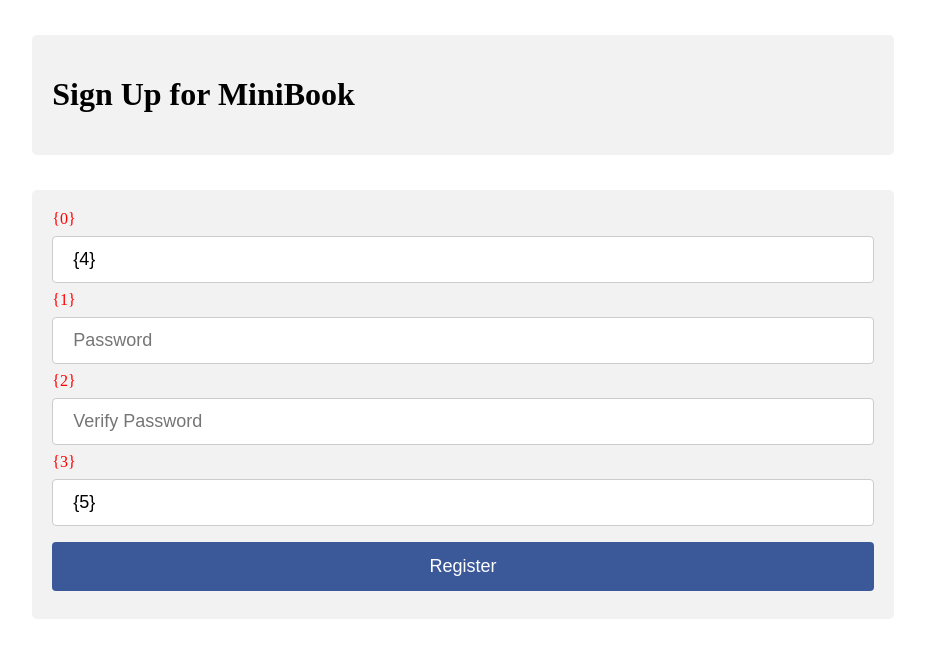
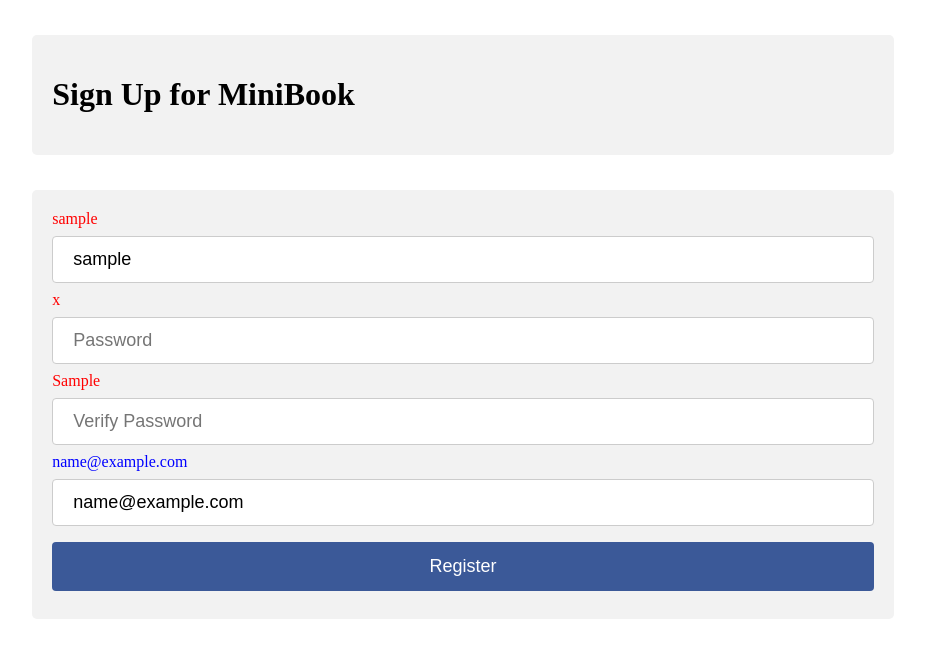
Before and after one commit to KingShalamah/user-signup, a Flask app: template templates/index.html in a window 1280 px wide. Shown: the top 658 px of the page, without its empty margins (177-1102 px from the left). Run offline with Flask 2, Linux system fonts and the light colour scheme; the template is opened without the code that fills it: most values are stand-ins (such as "Sample title", 1, 10 or a date in 2020).

Commit message:
Template files are working properly.

```diff
--- a/main.py
+++ b/main.py
@@ -1,98 +1,14 @@
 from flask import Flask, request
+import os
+import jinja2
+
+template_dir = os.path.join(os.path.dirname(__file__),'templates')
+jinja_env = jinja2.Environment(loader = jinja2.FileSystemLoader(template_dir))
+
 
 app = Flask(__name__)
 
 app.config['DEBUG'] = True     # Display errors in the browser too
-
-page_header = """
-<!DOCTYPE HTML>
-<html>
-<head>
- <title>MiniBook</title>
-
- <style>
- input[type=text], select {
-  width: 100%;
-  padding: 12px 20px;
-  margin: 8px 0;
-  display: inline-block;
-  border: 1px solid #ccc;
-  border-radius: 4px;
-  box-sizing: border-box;
-  font-size: 18px;
-}
-
-input[type=password], select {
-  width: 100%;
-  padding: 12px 20px;
-  margin: 8px 0;
-  display: inline-block;
-  border: 1px solid #ccc;
-  border-radius: 4px;
-  box-sizing: border-box;
-  font-size: 18px;
-}
-
-input[type=submit] {
-  width: 100%;
-  background-color: #3b5998;
-  color: white;
-  padding: 14px 20px;
-  margin: 8px 0;
-  border: none;
-  border-radius: 4px;
-  cursor: pointer;
-  font-size: 18px;
-}
-
-input[type=submit]:hover {
-  background-color: #8b9dc3;
-}
-
-div {
-  width: 65%;
-  margin-left: auto;
-  margin-right: auto;
-  margin-top: 35px;
-  margin-bottom: 35px;
-  border-radius: 5px;
-  background-color: #f2f2f2;
-  padding: 20px;
-}
-
-.email {
-  color: blue;
-}
-
-.alert {
-  color: red;
-}
-</style>
-
-</head>
-
-<body>
-<div>
-<h1>Sign Up for MiniBook</h1>
-</div>
-"""
-
-form = """
-<div>
-<form method='POST'>
- <span class="alert">{0}</span><input type="text" name="username" value="{4}" placeholder="Username">
- <span class="alert">{1}</span><input type="password" name="password" placeholder="Password">
- <span class="alert">{2}</span><input type="password" name="check_password" placeholder="Verify Password">
- <span class="alert">{3}</span><input type="text" name="email" value="{5}" placeholder="Email (Optional)">
- <input type="submit" value="Register">
-</form>
-</div>
-"""
-
-page_footer = """
-</body>
-</html>
-"""
 
 @app.route("/", methods=['POST'])
 def signup():
@@ -130,24 +46,26 @@
 
     if activate == False:
         message = "Your registration could not be processed.<br />" + username_status + "<br />" + password_status + "<br />" + verified_status
-        return page_header + form.format(username_status,password_status,verified_status,email_status,username,email) + page_footer
+        template = jinja_env.get_template('index.html')
+        return template.render(username_alert=username_status,password_alert=password_status,verifypw_alert=verified_status,email_alert=email_status,username=username,email=email)
 
     if activate != False and email_activate == False:
-        message = "Welcome to MiniBook! " + "<br />Your username is: " + username
-        return page_header + "<div>" + "<h2>" + message + "<br />" + email_status + "</h2>" + "</div>" + page_footer
+        template = jinja_env.get_template('welcome.html')
+        return template.render(username=username,email_status=email_status)
 
     if activate != False and email_activate != False:
         message = "Welcome to MiniBook! " + "<br />Your username is: " + username
         email_message = "Your account confirmation link was sent to:<br /> " + '<span class="email">' + email + "</span>"
-        return page_header + "<div>" + "<h2>" + message + "<br />" + email_message + "</h2>" + "</div>" + page_footer
+
+        template = jinja_env.get_template('welcome.html')
+        return template.render(username=username,email_status=email_message)
 
 @app.route("/", methods=['GET','POST'])
 def index():
-    if request.method == "GET":
-        content = page_header + form.format("","","","","","") + page_footer
-    elif request.method == "POST":
-        content = page_header + form.format("","","","",{4},{5}) + page_footer
-    return content
+    template = jinja_env.get_template('index.html')
+    return template.render()
+
+
 
 
 app.run()
--- a/templates/index.html
+++ b/templates/index.html
@@ -71,10 +71,10 @@
 
 <div>
  <form method='POST'>
-  <span class="alert">{0}</span><input type="text" name="username" value="{4}" placeholder="Username">
-  <span class="alert">{1}</span><input type="password" name="password" placeholder="Password">
-  <span class="alert">{2}</span><input type="password" name="check_password" placeholder="Verify Password">
-  <span class="alert">{3}</span><input type="text" name="email" value="{5}" placeholder="Email (Optional)">
+  <span class="alert">{{username_alert}}</span><input type="text" name="username" value="{{username}}" placeholder="Username">
+  <span class="alert">{{password_alert}}</span><input type="password" name="password" placeholder="Password">
+  <span class="alert">{{verifypw_alert}}</span><input type="password" name="check_password" placeholder="Verify Password">
+  <span class="email">{{email_alert}}</span><input type="text" name="email" value="{{email}}" placeholder="Email (Optional)">
   <input type="submit" value="Register">
  </form>
 </div>
```
Also changed, not shown: templates/welcome.html (+78 -0 lines).
